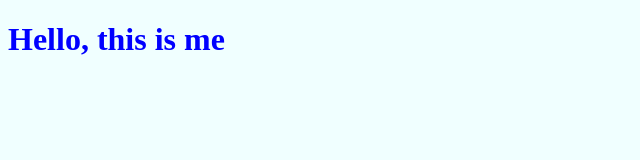
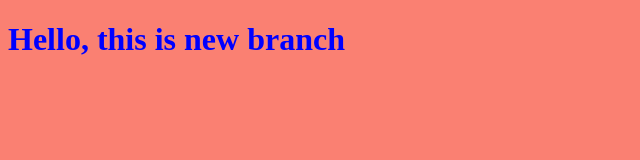
Before and after one commit to Zkalaf404/myproject, a plain HTML site: page index.html in a window 1280 px wide. Shown: the whole page, without its empty margins (0-640 px from the left). Drawn offline with Linux system fonts and the light colour scheme.

Commit message:
First chagne in zeyad branch

```diff
--- a/index.html
+++ b/index.html
@@ -7,7 +7,7 @@
     <link rel="stylesheet" href="style.css">
 </head>
 <body>
-    <h1>Hello, this is me</h1>
+    <h1>Hello, this is new branch</h1>
     <script src="app.js"></script>
 </body>
 </html>
--- a/style.css
+++ b/style.css
@@ -2,5 +2,6 @@ h1{
     color: blue;
 }
 body{
-    background-color: azure;
+    background-color: salmon;
+
 }
```
Also changed, not shown: app.js (line endings or trailing spaces).
